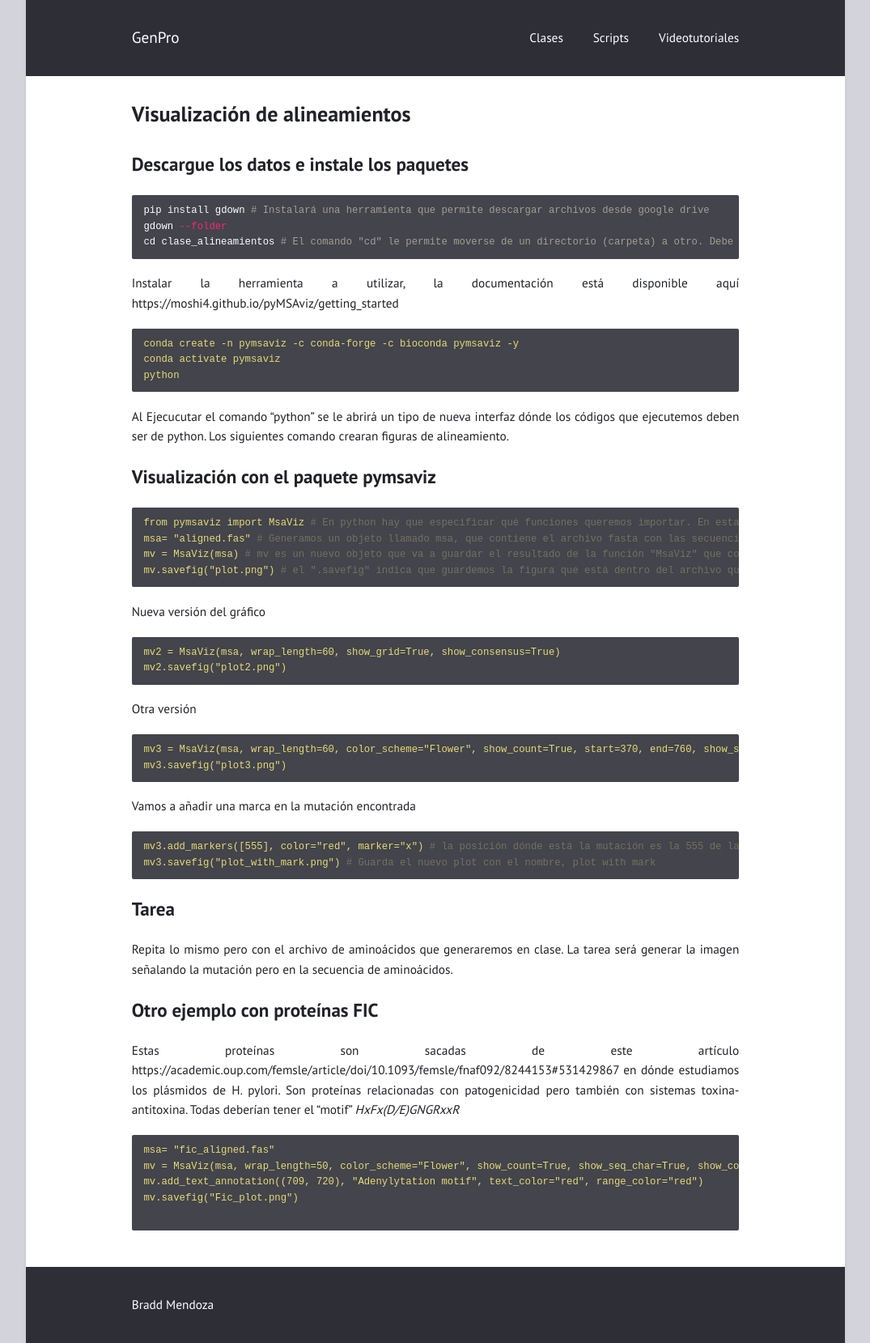
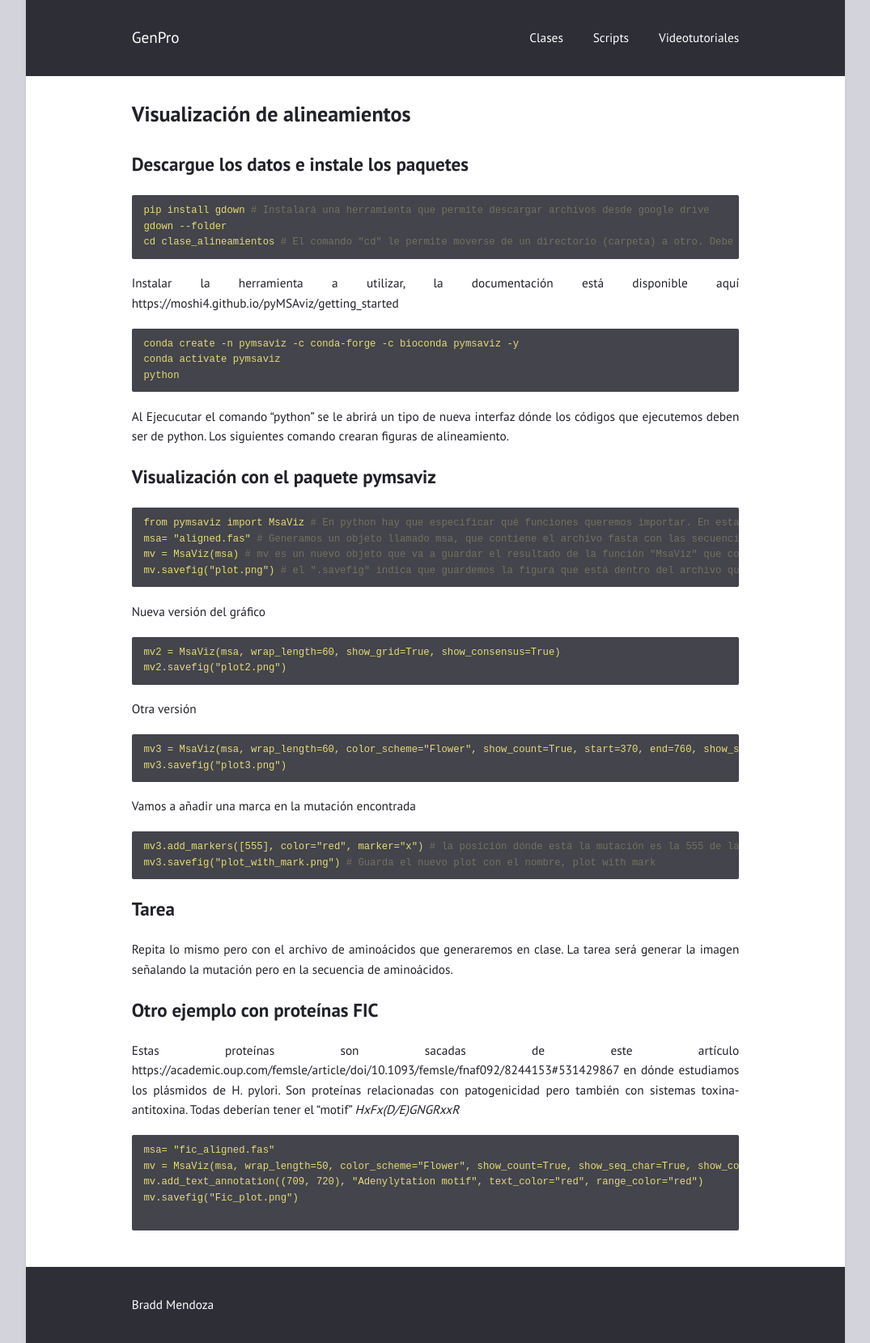
Before and after one commit to braddmg/GenPro, a Jekyll site: the page built from _posts/2025-09-17-Visualizacion-de-alineamientos.md, in a window 1280 px wide. Shown: the whole page at 81% size, without its empty margins (102-1177 px from the left). Built offline with Jekyll 4.4.1, drawn with Linux system fonts in a browser that asks for light colours.

Commit message:
Update 2025-09-17-Visualizacion-de-alineamientos.md

````diff
--- a/_posts/2025-09-17-Visualizacion-de-alineamientos.md
+++ b/_posts/2025-09-17-Visualizacion-de-alineamientos.md
@@ -5,7 +5,7 @@ layout: page
 
 ## Descargue los datos e instale los paquetes
 
-```bash
+```yml
 pip install gdown # Instalará una herramienta que permite descargar archivos desde google drive
 gdown --folder
 cd clase_alineamientos # El comando "cd" le permite moverse de un directorio (carpeta) a otro. Debe poner la dirección del nuevo directorio.
````
